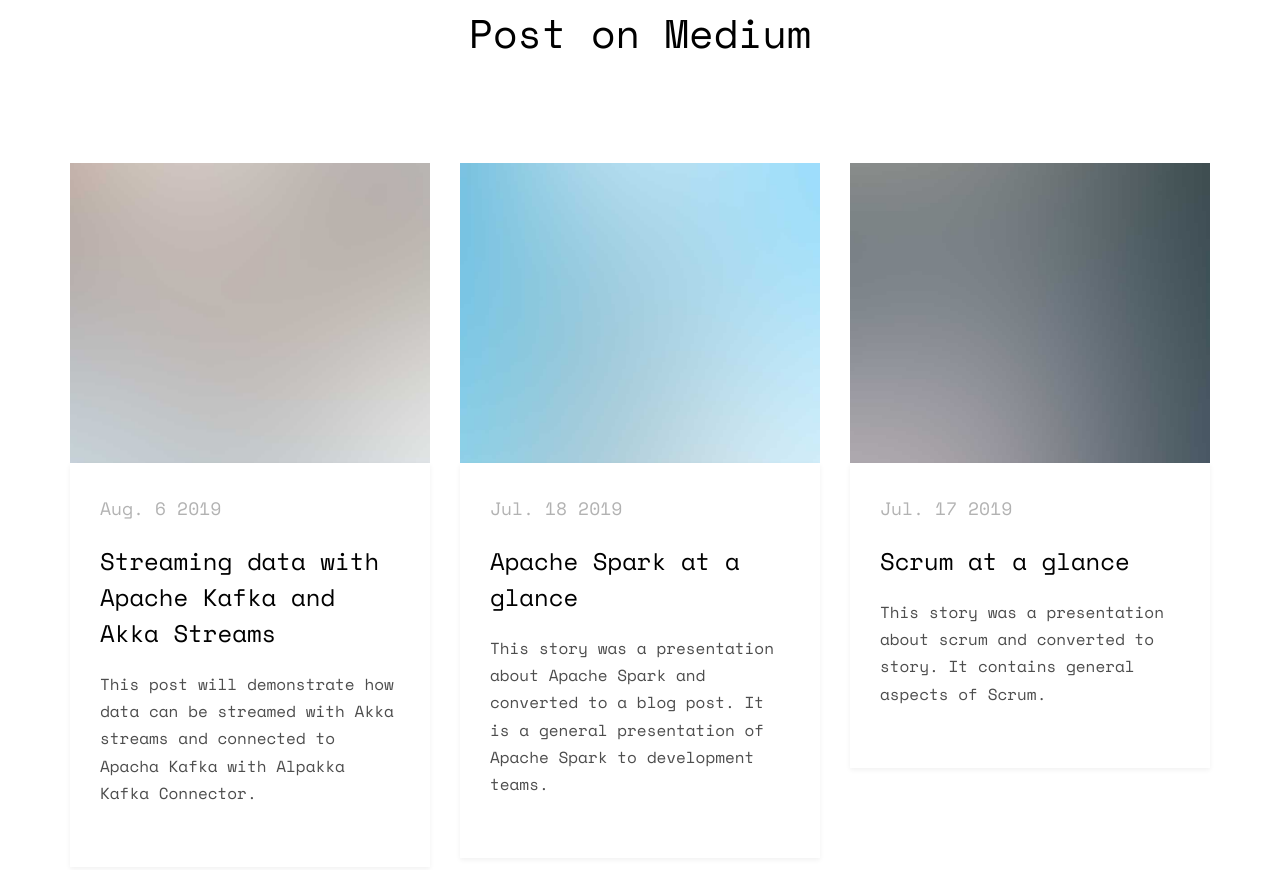
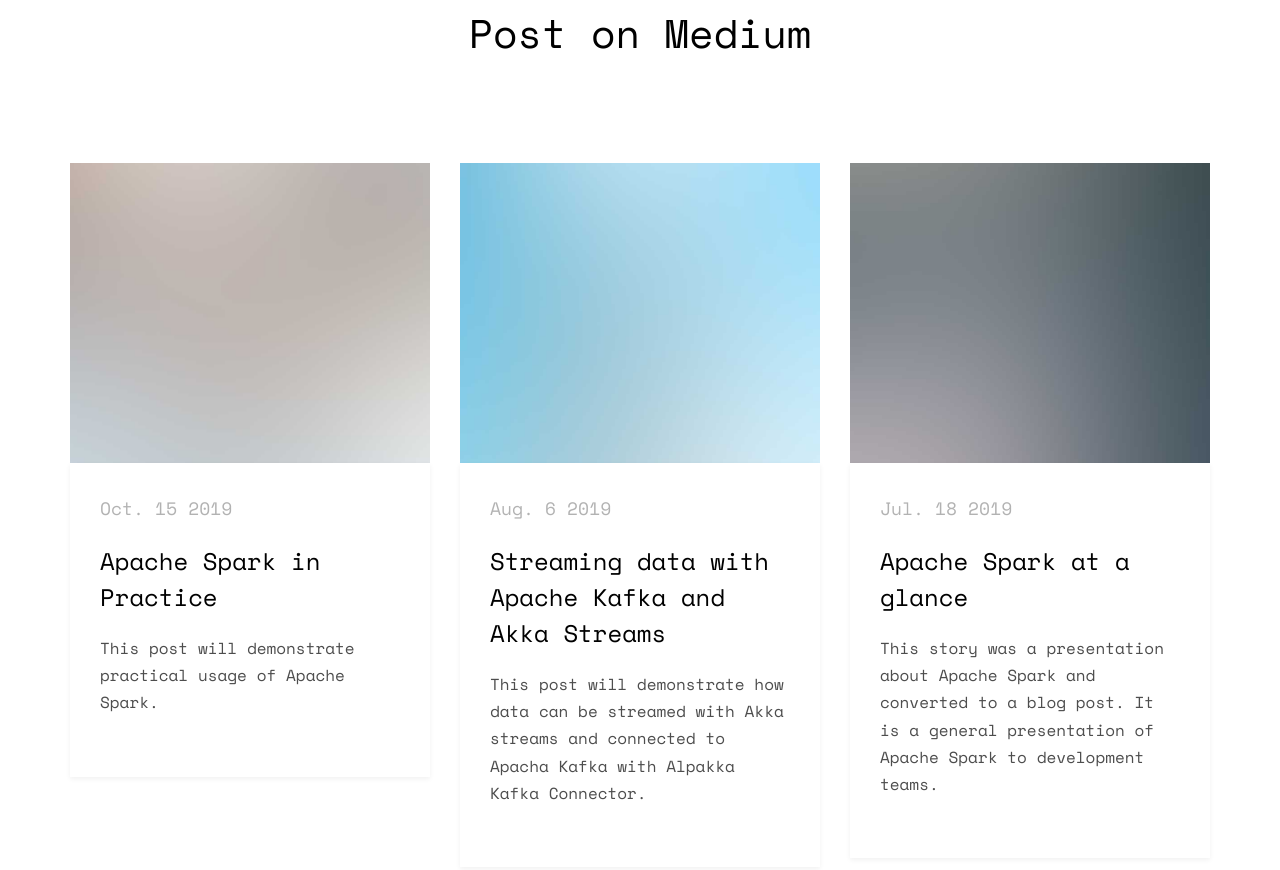
Before and after one commit to gurgec/gurgec.github.io, a plain HTML site: page index.html in a window 1280 px wide. Shown: the part 2770-3640 px from the top of the page. Drawn offline with nearby package versions, Linux system fonts and the light colour scheme; some packages are replaced by stand-ins of ours; no server answers; files whose address does not match are found by name.

Commit message:
new change

```diff
--- a/index.html
+++ b/index.html
@@ -75,7 +75,7 @@
 					<h2>Hello There!</h2>
 					<p>I have been working as Software Engineer since 2005.</p>
 					<p>During this time, I worked on various positions (test engineer, developer, project manager) of software development.</p>
-					<p>I am addicted to good quality software systems development. </p>
+					<p>I am passionate to good quality software systems development. </p>
 					<p><a href="./Gokhan_GURGEC_CV_EN.pdf">Here is my Curriculum Vitae</a>  </p>
 
 					<p>
@@ -207,7 +207,17 @@
 			<div class="row">
 				<div class="col-md-4">
 					<div class="fh5co-blog animate-box">
-						<a href="https://medium.com/cloudnesil/https-medium-com-gokhan-gurgec-streaming-data-with-apache-kafka-and-akka-streams-969a411660db?source=friends_link&sk=812dac8188a67bfdbc065d556696872e" class="blog-bg" style="background-image: url(images/portfolio-1.jpg);"></a>
+						<a href="https://medium.com/cloudnesil/apache-spark-in-practice-84704bc8a3a" class="blog-bg" style="background-image: url(images/portfolio-1.jpg);"></a>
+						<div class="blog-text">
+							<span class="posted_on">Oct. 15 2019</span>
+							<h3><a href="https://medium.com/cloudnesil/apache-spark-in-practice-84704bc8a3a">Apache Spark in Practice</a></h3>
+							<p>This post will demonstrate practical usage of Apache Spark.</p>
+						</div>
+					</div>
+				</div>
+				<div class="col-md-4">
+					<div class="fh5co-blog animate-box">
+						<a href="https://medium.com/cloudnesil/https-medium-com-gokhan-gurgec-streaming-data-with-apache-kafka-and-akka-streams-969a411660db?source=friends_link&sk=812dac8188a67bfdbc065d556696872e" class="blog-bg" style="background-image: url(images/portfolio-2.jpg);"></a>
 						<div class="blog-text">
 							<span class="posted_on">Aug. 6 2019</span>
 							<h3><a href="https://medium.com/cloudnesil/https-medium-com-gokhan-gurgec-streaming-data-with-apache-kafka-and-akka-streams-969a411660db?source=friends_link&sk=812dac8188a67bfdbc065d556696872e">Streaming data with Apache Kafka and Akka Streams</a></h3>
@@ -217,7 +227,7 @@
 				</div>
 				<div class="col-md-4">
 					<div class="fh5co-blog animate-box">
-						<a href="https://medium.com/cloudnesil/apache-spark-at-a-glance-7088b9fe5ef5?source=friends_link&sk=27ef9bf194f40efbf850ffdb0bc31f1a" class="blog-bg" style="background-image: url(images/portfolio-2.jpg);"></a>
+						<a href="https://medium.com/cloudnesil/apache-spark-at-a-glance-7088b9fe5ef5?source=friends_link&sk=27ef9bf194f40efbf850ffdb0bc31f1a" class="blog-bg" style="background-image: url(images/portfolio-3.jpg);"></a>
 						<div class="blog-text">
 							<span class="posted_on">Jul. 18 2019</span>
 							<h3><a href="https://medium.com/cloudnesil/apache-spark-at-a-glance-7088b9fe5ef5?source=friends_link&sk=27ef9bf194f40efbf850ffdb0bc31f1a">Apache Spark at a glance</a></h3>
@@ -228,7 +238,7 @@
 
 				<div class="col-md-4">
 					<div class="fh5co-blog animate-box">
-						<a href="https://medium.com/cloudnesil/scrum-in-general-b7e00ea3a0d0?source=friends_link&sk=4c01c17c436cd04241e2c1c02ebd2360" class="blog-bg" style="background-image: url(images/portfolio-3.jpg);"></a>
+						<a href="https://medium.com/cloudnesil/scrum-in-general-b7e00ea3a0d0?source=friends_link&sk=4c01c17c436cd04241e2c1c02ebd2360" class="blog-bg" style="background-image: url(images/portfolio-4.jpg);"></a>
 						<div class="blog-text">
 							<span class="posted_on">Jul. 17 2019</span>
 							<h3><a href="https://medium.com/cloudnesil/scrum-in-general-b7e00ea3a0d0?source=friends_link&sk=4c01c17c436cd04241e2c1c02ebd2360">Scrum at a glance</a></h3>
```
Also changed, not shown: 1 other file.
